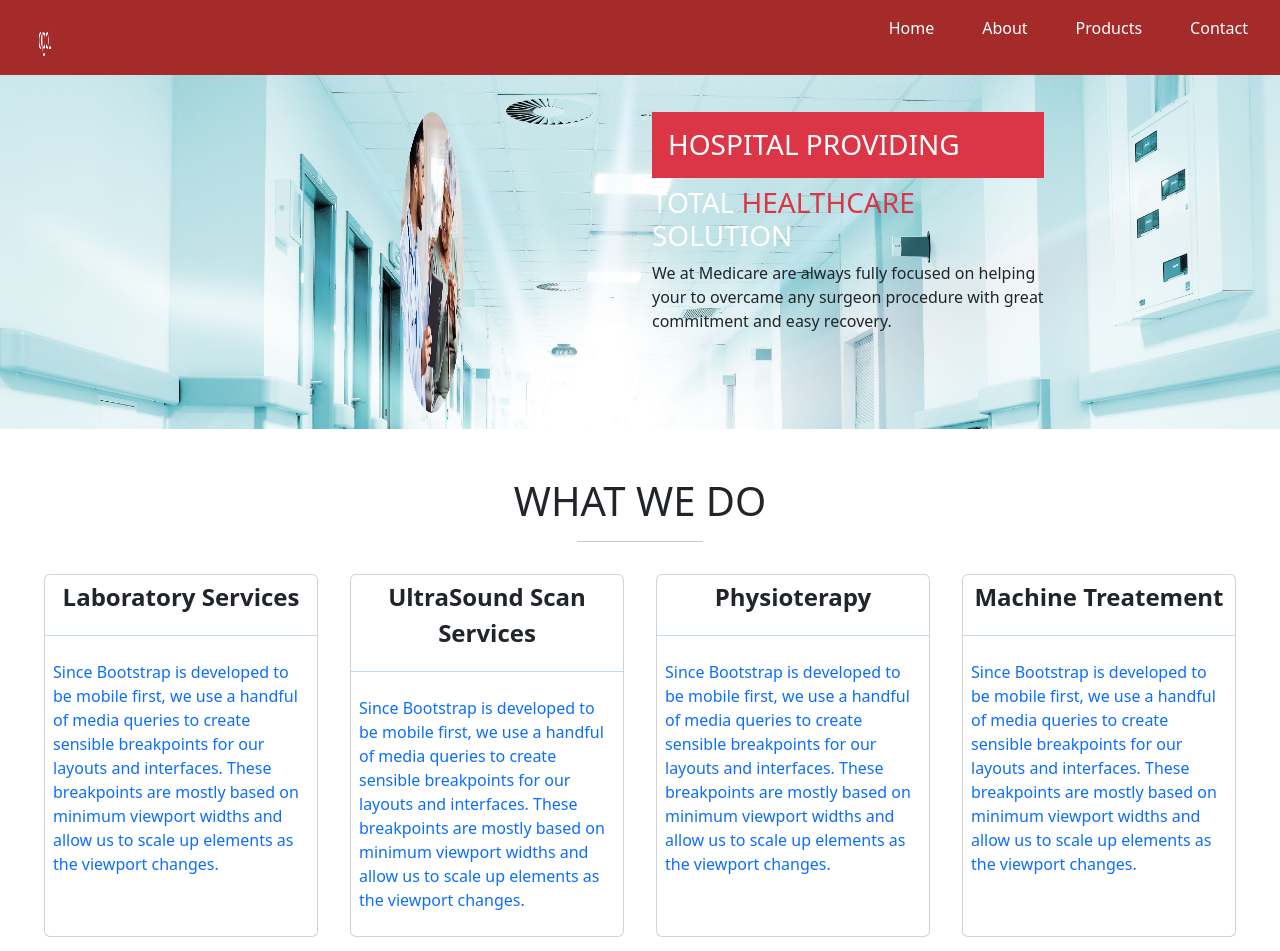
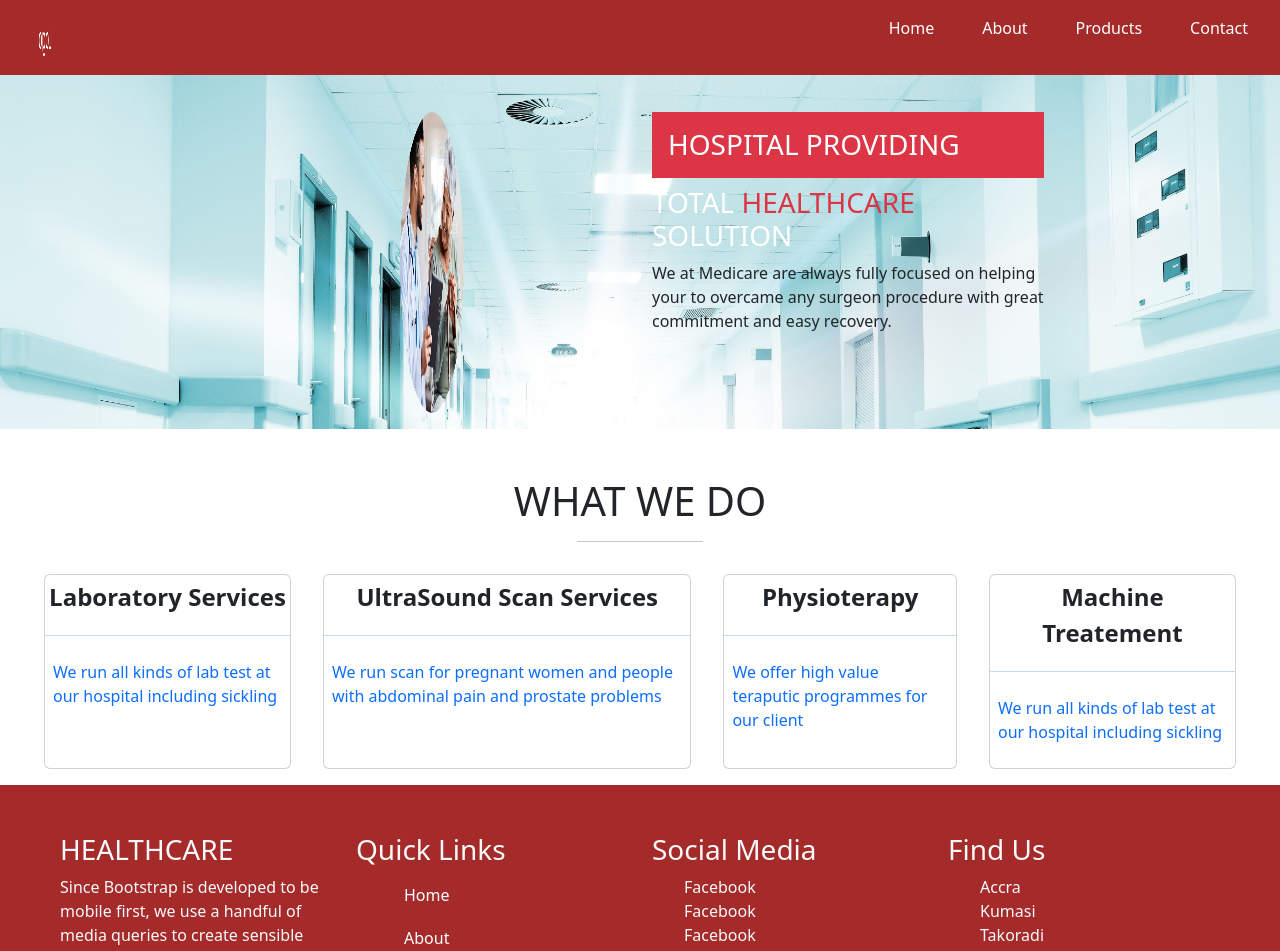
Before and after one commit to maccony202/Profecysite, a React (Create React App) app: page / in a window 1280 px wide. Shown: the top 951 px of the page. Built offline with nearby package versions, Linux system fonts and the light colour scheme.

Commit message:
Add new component

```diff
--- a/src/App.css
+++ b/src/App.css
@@ -2,6 +2,10 @@
   margin: 0;
   padding: 0;
   box-sizing: border-box;
+}
+
+html {
+  scroll-behavior: smooth;
 }
 
 .App {
--- a/src/Components/Headline.js
+++ b/src/Components/Headline.js
@@ -4,8 +4,9 @@ import Container from 'react-bootstrap/Container';
 import Row from "react-bootstrap/Row";
 import Col from "react-bootstrap/Col";
 import doc1 from './images/doc1.jpeg'
-import Card from 'react-bootstrap/Card';
+// import Card from 'react-bootstrap/Card';
 import {Link} from 'react-router-dom';
+import WhatWeDo from "./WhatWedo";
 
 const Headline = () => {
   const [click, setClick] = useState(false);
@@ -28,45 +29,22 @@ const Headline = () => {
         <h1 className="text-center pt-5">WHAT WE DO</h1>
         <hr className="line1"/>
         <div className="d-flex  text-primary p-3 cards">
-          <Card className="mx-3">
-            <strong className="text-dark text-center fs-4 p-1">Laboratory Services</strong>
-            <hr/>
-          <p className="p-2">Since Bootstrap is developed to be mobile first,
-          we use a handful of media queries to create sensible
-          breakpoints for our layouts and interfaces. These breakpoints are
-          mostly based on minimum viewport widths and allow
-          us to scale up elements as the viewport changes.</p>
-          </Card>
-
-         <Card className="mx-3">
-         <strong className="text-dark text-center fs-4 p-1">UltraSound Scan Services</strong>
-            <hr/>
-         <p className="p-2">Since Bootstrap is developed to be mobile first,
-          we use a handful of media queries to create sensible
-          breakpoints for our layouts and interfaces. These breakpoints are
-          mostly based on minimum viewport widths and allow
-          us to scale up elements as the viewport changes.</p>
-         </Card>
-
-         <Card className="mx-3">
-         <strong className="text-dark text-center fs-4 p-1">Physioterapy</strong>
-            <hr/>
-         <p className="p-2">Since Bootstrap is developed to be mobile first,
-          we use a handful of media queries to create sensible
-          breakpoints for our layouts and interfaces. These breakpoints are
-          mostly based on minimum viewport widths and allow
-          us to scale up elements as the viewport changes.</p>
-         </Card>
-
-         <Card className="mx-3">
-         <strong className="text-dark text-center fs-4 p-1">Machine Treatement</strong>
-            <hr/>
-         <p className="p-2">Since Bootstrap is developed to be mobile first,
-          we use a handful of media queries to create sensible
-          breakpoints for our layouts and interfaces. These breakpoints are
-          mostly based on minimum viewport widths and allow
-          us to scale up elements as the viewport changes.</p>
-         </Card>
+          <WhatWeDo
+            title = "Laboratory Services"
+            details = "We run all kinds of lab test at our hospital including sickling"
+          />
+          <WhatWeDo
+            title = "UltraSound Scan Services"
+            details = "We run scan for pregnant women and people with abdominal pain and prostate problems"
+          />
+          <WhatWeDo
+            title = "Physioterapy"
+            details = "We offer high value teraputic programmes for our client"
+          />
+          <WhatWeDo
+            title = "Machine Treatement"
+            details = "We run all kinds of lab test at our hospital including sickling"
+          />
         </div>
         </Col>
 
--- /dev/null
+++ b/src/Components/WhatWedo.js
@@ -0,0 +1,13 @@
+import React from "react";
+import  Card  from "react-bootstrap/Card";
+
+const WhatWeDo = (props) => {
+    return(
+        <Card className="mx-3">
+            <strong className="text-dark text-center fs-4 p-1">{props.title}</strong>
+            <hr/>
+          <p className="p-2">{props.details}</p>
+          </Card>
+    )
+}
+export default WhatWeDo;
```
